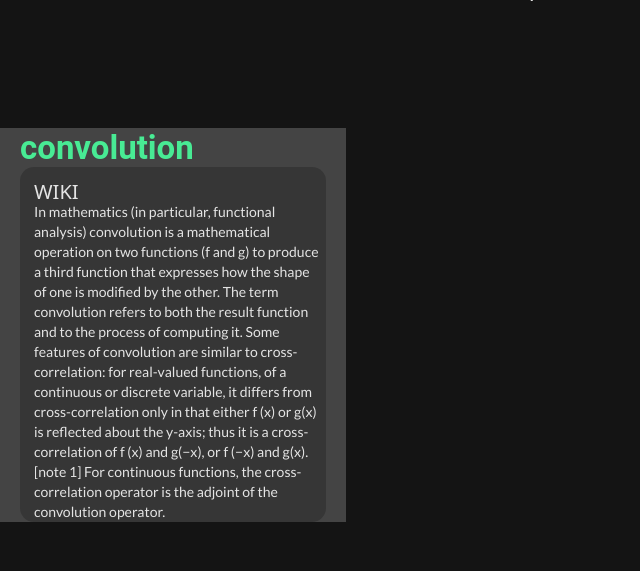
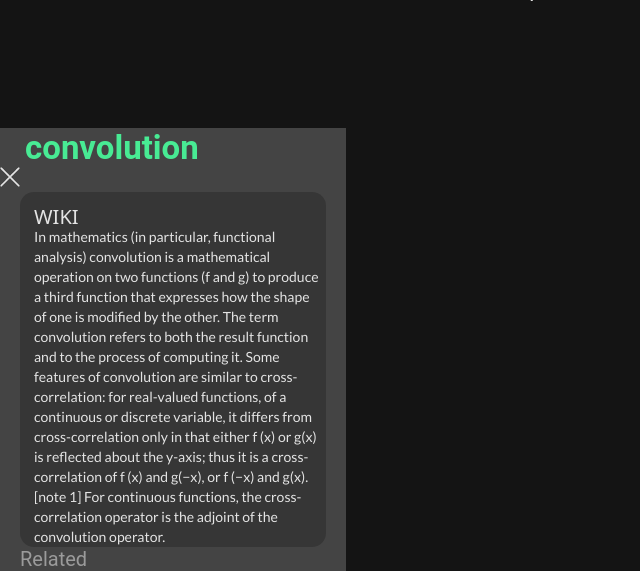
Before and after one commit to Azamat7/HackTure, a Flask app: page /lectureView in a window 1280 px wide. Shown: the part 758-1329 px from the top of the page, without its empty margins (0-640 px from the left). Before the commit the page ends 1280 px from the top, so only its background shows below. Run offline with Flask 2, Linux system fonts and the light colour scheme; some libraries are stand-ins or nearby versions.

Commit message:
not working links, but videos are rendered

```diff
--- a/client/application/static/css/lectureView.css
+++ b/client/application/static/css/lectureView.css
@@ -151,7 +151,23 @@ input:focus {
     line-height: 1.19;
     letter-spacing: normal;
     text-align: left;
-    margin-left: 20px;
+    margin-left: 25px;
     margin-top: 30px;
     color: #48eb94;
 }
+
+#wikiVideos {
+    padding-left: 20px;
+}
+
+#sectionTitle {
+    font-family: Roboto;
+    font-size: 20px;
+    font-weight: normal;
+    font-style: normal;
+    font-stretch: normal;
+    line-height: 1.2;
+    letter-spacing: normal;
+    text-align: left;
+    color: #9b9b9b;
+}
--- a/client/application/templates/lectureView.html
+++ b/client/application/templates/lectureView.html
@@ -45,9 +45,12 @@
           </div>
 
           <div id="wikiContents">
-            <div id="terminName">
-                convolution
-                </div>
+              <div id = "headers">
+                <div id="terminName">
+                    convolution
+                    </div>
+                    <input type="image" style="width:20px; height:20px;" src="{{ url_for('static', filename='close.png') }}" />
+              </div>
                 <div id="terminBox">
                     <div id="wiki">
                         WIKI
@@ -58,6 +61,15 @@
                             The term convolution refers to both the result function and to the process of computing it. Some features of convolution are similar to cross-correlation: for real-valued functions, of a continuous or discrete variable, it differs from cross-correlation only in that either f (x) or g(x) is reflected about the y-axis; thus it is a cross-correlation of f (x) and g(−x), or f (−x) and g(x).[note 1]  For continuous functions, the cross-correlation operator is the adjoint of the convolution operator.
                     </div>
                 </div>
+
+                <div id="wikiVideos">
+                        <div id="sectionTitle">
+                            Related
+                        </div>
+                    <div class="ui items">
+                        <span class="fxd"></span>
+                        </div>
+                </div>
             </div>
 
     <!-- <script src="./main.js"></script> -->
```
Also changed, not shown: client/application/static/lectureView.js (+56 -3 lines).
